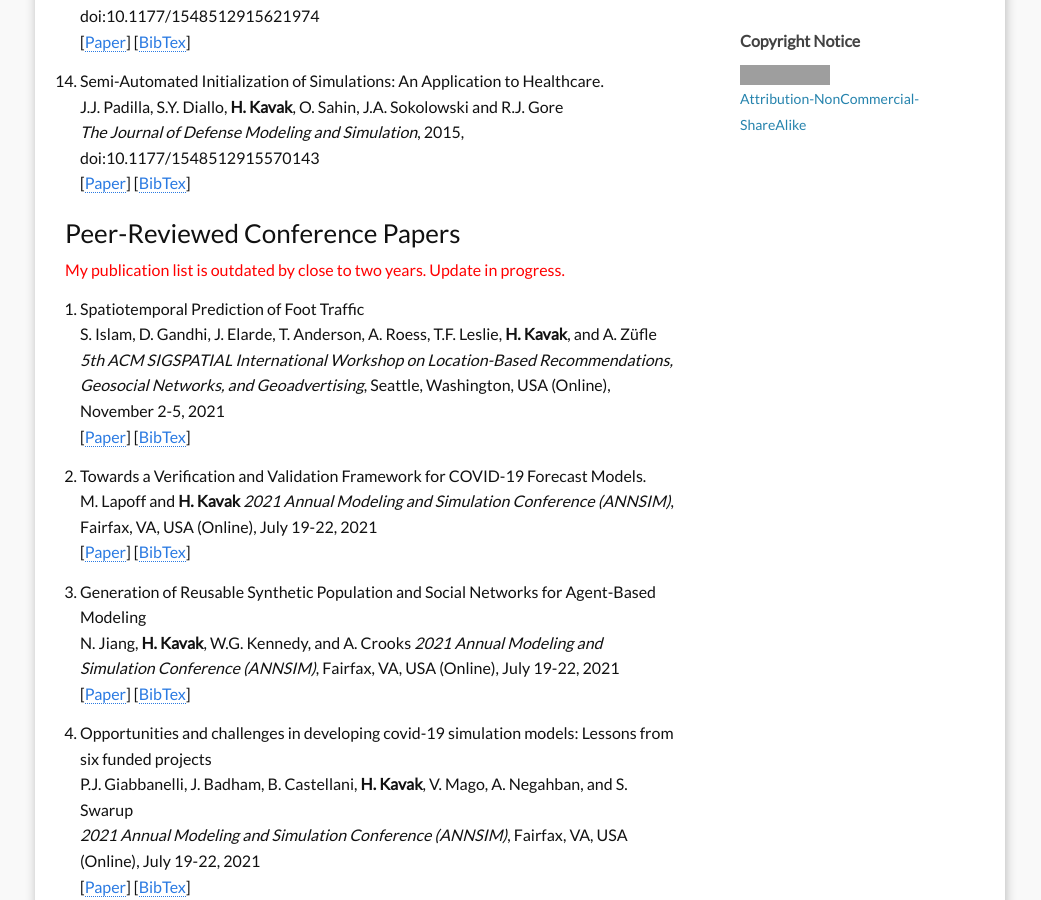
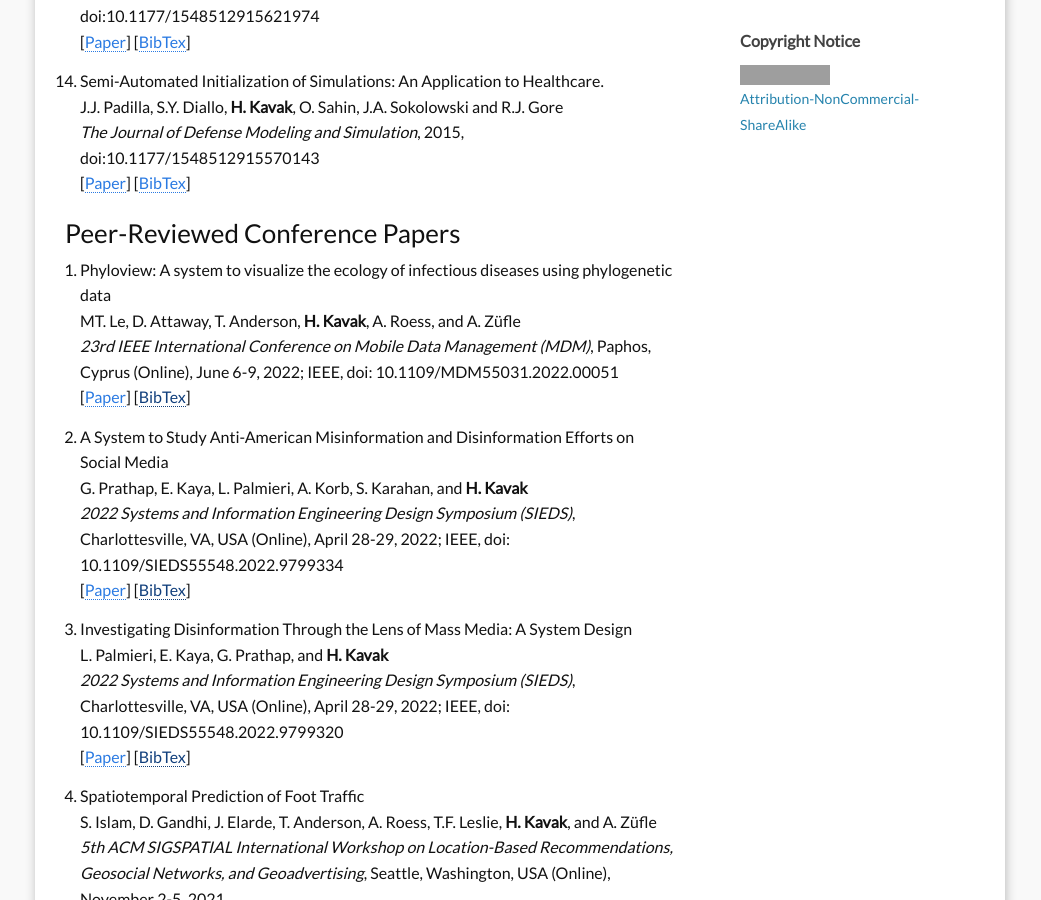
Before and after one commit to hamdikavak/hamdikavak.github.io, a Jekyll site: the page built from c5_publications.md, in a window 1280 px wide and 900 px high, scrolled down 2349 px. Shown: the whole window, without its empty margins (120-1161 px from the left). Built offline with Jekyll 4.4.1, drawn with Linux system fonts in a browser that asks for light colours; nearby versions of some CDN libraries; some of the changed text lies outside the part shown; grey boxes are pictures that could not be loaded.

Commit message:
lots of paper

```diff
--- a/c5_publications.md
+++ b/c5_publications.md
@@ -19,7 +19,6 @@ This page shows my relatively up-to-date publication list, links to papers, and
 <a name="journals"></a>
 
 ### Journal Papers
-
 
 
 
@@ -116,8 +115,27 @@ This page shows my relatively up-to-date publication list, links to papers, and
 
 
 ### Peer-Reviewed Conference Papers
-<span style="color: red;">
-My publication list is outdated by close to two years. Update in progress. </span>
+
+
+
+85. Phyloview: A system to visualize the ecology of infectious diseases using phylogenetic data
+     MT. Le, D. Attaway, T. Anderson, <strong>H. Kavak</strong>, A. Roess, and A. Züfle
+     <em>23rd IEEE International Conference on Mobile Data Management (MDM)</em>, Paphos, Cyprus (Online), June 6-9, 2022; IEEE, doi: 10.1109/MDM55031.2022.00051
+     [[Paper](https://par.nsf.gov/servlets/purl/10409330)]
+     [[BibTex]()]
+
+86. A System to Study Anti-American Misinformation and Disinformation Efforts on Social Media
+     G. Prathap, E. Kaya, L. Palmieri, A. Korb, S. Karahan, and <strong>H. Kavak</strong>
+     <em>2022 Systems and Information Engineering Design Symposium (SIEDS)</em>, Charlottesville, VA, USA (Online), April 28-29, 2022; IEEE, doi: 10.1109/SIEDS55548.2022.9799334
+     [[Paper](https://ieeexplore.ieee.org/abstract/document/9799334)]
+     [[BibTex]()]
+
+87. Investigating Disinformation Through the Lens of Mass Media: A System Design
+     L. Palmieri, E. Kaya, G. Prathap, and <strong>H. Kavak</strong>
+     <em>2022 Systems and Information Engineering Design Symposium (SIEDS)</em>, Charlottesville, VA, USA (Online), April 28-29, 2022; IEEE, doi: 10.1109/SIEDS55548.2022.9799320
+     [[Paper](https://www.researchgate.net/profile/Hamdi-Kavak-2/publication/361527142_Investigating_Disinformation_Through_the_Lens_of_Mass_Media_A_System_Design/links/62c89b373bbe636e0c4bd3bf/Investigating-Disinformation-Through-the-Lens-of-Mass-Media-A-System-Design.pdf)]
+     [[BibTex]()]
+
 
 88. Spatiotemporal Prediction of Foot Traffic
      S. Islam, D. Gandhi, J. Elarde, T. Anderson, A. Roess, T.F. Leslie, <strong>H. Kavak</strong>, and A. Züfle
```
Also changed, not shown: other parts of c5_publications.md (+1 -1 lines).
